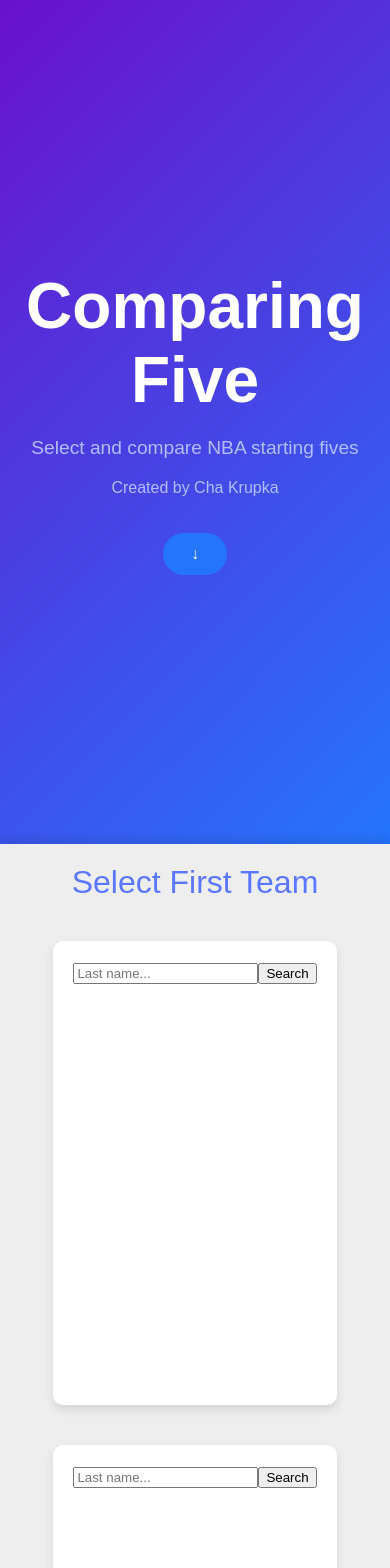
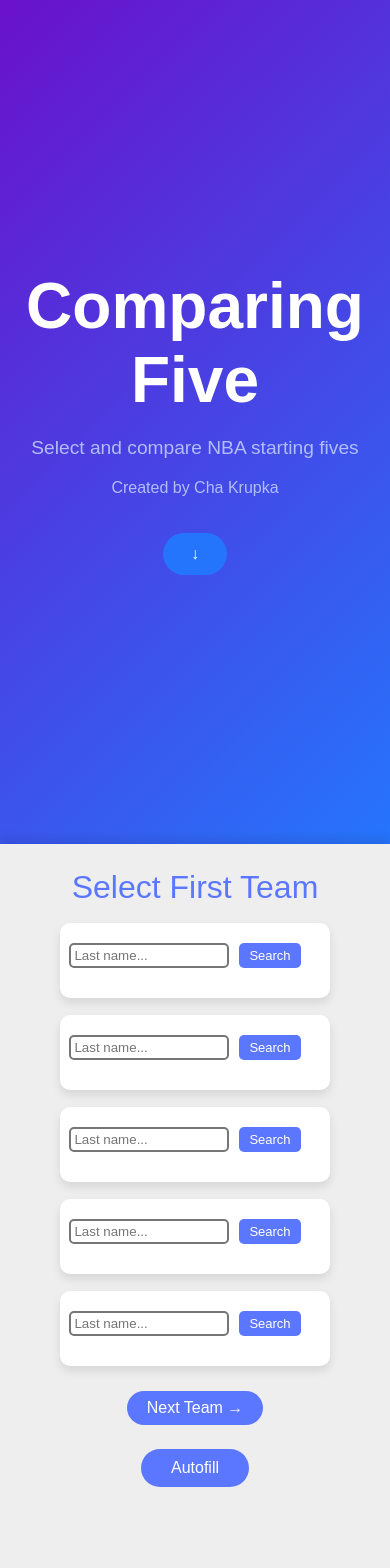
Before and after one commit to chakrupka/fivevfive, a React (Vite) app in the folder frontend/: page / in a window 390 px wide. Shown: the top 1568 px of the page. Built offline with nearby package versions, Linux system fonts and the light colour scheme.

Commit message:
overhauled for mobile

```diff
--- a/frontend/src/components/Comparison.jsx
+++ b/frontend/src/components/Comparison.jsx
@@ -10,7 +10,7 @@ import RecentNews from "./RecentNews"
  * @param {Object} teams - The teams data.
  * @returns {JSX.Element} Comparison component.
  */
-const Comparison = ({ teams }) => {
+const Comparison = ({ teams, isMobile }) => {
   // Intialize state hook: teamsData holds data for both teams
   const [teamsData, setTeamsData] = useState({})
 
--- a/frontend/src/components/PlayerSearchForm.jsx
+++ b/frontend/src/components/PlayerSearchForm.jsx
@@ -9,13 +9,16 @@
  */
 const PlayerSearchForm = ({ query, setQuery, handleSearch }) => (
   <form onSubmit={handleSearch}>
-    <div id='search-player'>
+    <div className='search-player'>
       <input
+        className='search-box'
         value={query}
         onChange={(e) => setQuery(e.target.value)}
         placeholder='Last name...'
       ></input>
-      <button type='submit'>Search</button>
+      <button type='submit' className='standard-button search'>
+        Search
+      </button>
     </div>
   </form>
 )
--- a/frontend/src/components/RecentNews.jsx
+++ b/frontend/src/components/RecentNews.jsx
@@ -79,7 +79,7 @@ const RecentNews = ({ teams }) => {
   if (news.length > 0) {
     return (
       <div className='news'>
-        <p>In the news: {news[newsIndex].key}</p>
+        <p>In the news:</p>
         <a href={news[newsIndex].playerNews.url}>
           {news[newsIndex].playerNews.title}
         </a>
--- a/frontend/src/components/SearchResults.jsx
+++ b/frontend/src/components/SearchResults.jsx
@@ -8,14 +8,14 @@
  */
 const SearchResults = ({ results, setSelectedPlayer }) => {
   return (
-    <div>
+    <div className='results'>
       {results.map(
         (player, index) => (
           console.log(player),
           (
             <p
               key={index}
-              id='result'
+              className='result'
               onClick={() => setSelectedPlayer({ playerInfo: player })}
             >
               {player.firstname} {player.lastname}
--- a/frontend/src/components/SearchedPlayer.jsx
+++ b/frontend/src/components/SearchedPlayer.jsx
@@ -10,15 +10,21 @@ const SearchedPlayer = ({ selectedPlayer, changePlayer }) => {
   // Unpack player information into HTML elements
   return (
     <div className='player'>
-      <p>
+      <div>
+        <p className='name'>
           {selectedPlayer.playerInfo.firstname}{" "}
           {selectedPlayer.playerInfo.lastname}
         </p>
-      <img src={selectedPlayer.playerHeadshot}></img>
+      </div>
+      <div className='headshot-and-stats'>
+        <img
+          src={selectedPlayer.playerHeadshot}
+          className='headshot-search'
+        ></img>
         <div className='stats'>
           {selectedPlayer.playerStats ? (
-          <div>
-            <p>Season Stats</p>
+            <>
+              <p style={{}}>Season Stats</p>
               <p>
                 {selectedPlayer.playerStats["PTS"]} /{" "}
                 {selectedPlayer.playerStats["AST"]} /{" "}
@@ -30,18 +36,18 @@ const SearchedPlayer = ({ selectedPlayer, changePlayer }) => {
                 {selectedPlayer.playerStats["FG3_PCT"]} /{" "}
                 {selectedPlayer.playerStats["FT_PCT"]}
               </p>
-          </div>
+            </>
           ) : (
             <p>Loading data...</p>
           )}
         </div>
+      </div>
       {selectedPlayer.playerStats && (
         <button
-          className='standard-button'
-          id='change-player'
+          className='standard-button change-player'
           onClick={changePlayer}
         >
-          Change
+          🅧
         </button>
       )}
     </div>
--- a/frontend/src/index.css
+++ b/frontend/src/index.css
@@ -1,10 +1,32 @@
-body, html {
+body,
+html {
   margin: 0;
   padding: 0;
-  font-family: 'Poppins', sans-serif;
+  font-family: "Poppins", sans-serif;
   background-color: #121212;
   color: #e0e0e0;
   overflow-x: hidden;
+}
+
+.mobileWarning {
+  position: fixed;
+  top: 0;
+  left: 0;
+  width: 100%;
+  height: 100%;
+  background-color: rgba(0, 0, 0, 0.75);
+  color: white;
+  display: flex;
+  justify-content: center;
+  align-items: center;
+  flex-direction: column;
+  z-index: 1000;
+}
+
+.mobileWarning p {
+  font-size: 18px;
+  padding: 20px;
+  text-align: center;
 }
 
 .title-background {
@@ -12,7 +34,7 @@ body, html {
   height: 100vh;
   display: flex;
   justify-content: center;
-  align-items:center;
+  align-items: center;
   color: #ffffff;
 }
 
@@ -32,7 +54,8 @@ body, html {
   max-width: 600px;
 }
 
-#titlelinktext, #titlelink {
+#titlelinktext,
+#titlelink {
   margin-top: 0vh;
   text-decoration: none;
   color: #b2befa;
@@ -65,14 +88,14 @@ body, html {
   background-color: #eeeeee;
   width: 100%;
   min-height: 100vh;
-  box-shadow: 0 -5px 10px rgba(0,0,0,0.1);
+  box-shadow: 0 -5px 10px rgba(0, 0, 0, 0.1);
   color: black;
 }
 
 .bigtext {
   font-size: 2em;
-  margin: 0;
-  padding: 20px;
+  margin: 0 0 0;
+  padding: 3vh 0 1vh 0;
   text-align: center;
   color: #5c77ff;
 }
@@ -80,72 +103,8 @@ body, html {
 .team-display {
   display: flex;
   flex-direction: row;
-  justify-content: space-around;
+  justify-content: center;
   flex-wrap: wrap;
-  transition: all 1s ease-in-out;
-}
-
-.player {
-  margin: 20px;
-  background-color: #fff;
-  border-radius: 10px;
-  padding: 20px;
-  padding-top: 5px;
-  height: 52vh;
-  min-width: 10vw;
-  display: flex;
-  flex-direction: column;
-  align-items: center;
-  box-shadow: 0px 5px 10px rgba(0,0,0,0.1);
-}
-
-#search-player {
-  margin-top: 2vh;
-}
-
-.stats{
-  text-align: center;
-  margin-top: 20px;
-  justify-content: center;
-  align-items: center;
-}
-
-.button-container {
-  display: flex;
-  justify-content: center;
-  padding: 2vh;
-}
-
-.standard-button {
-  padding: 10px 25px;
-  background-color: #5c77ff;
-  color: white;
-  border: none;
-  border-radius: 20px;
-  font-size: 1em;
-  cursor: pointer;
-  transition: background-color 0.3s ease;
-}
-
-.standard-button:hover {
-  background-color: #5c77ff;
-}
-
-#result:hover {
-  color: #5c77ff;
-  cursor: pointer;
-}
-
-.submit-teams {
-  margin: 1vw;
-  padding: 1em 5em;
-  border-radius: 40px;
-}
-
-#change-player {
-  display: flex;
-  justify-content: center;
-  align-content: center;
 }
 
 @keyframes slideOutLeft {
@@ -200,6 +159,169 @@ body, html {
   animation: slideOutRight 0.5s forwards;
 }
 
+.player {
+  margin: 10px 10px 10px;
+  background-color: #fff;
+  border-radius: 10px;
+  padding: 20px;
+  height: 47vh;
+  min-width: 10vw;
+  width: fit-content;
+  display: flex;
+  flex-direction: column;
+  justify-content: start;
+  align-items: center;
+  box-shadow: 0px 5px 10px rgba(0, 0, 0, 0.1);
+}
+
+#search-player {
+  margin-top: 2vh;
+}
+
+.stats {
+  text-align: center;
+  margin-top: 20px;
+  justify-content: center;
+  align-items: center;
+}
+
+.button-container {
+  display: flex;
+  justify-content: center;
+  padding: 2vh;
+}
+
+.standard-button {
+  padding: 10px 25px;
+  background-color: #5c77ff;
+  color: white;
+  border: none;
+  border-radius: 20px;
+  font-size: 1em;
+  cursor: pointer;
+  transition: background-color 0.3s ease;
+}
+
+.standard-button:hover {
+  background-color: #4d8efd;
+}
+
+.results {
+  overflow: scroll;
+  width: 250px;
+  text-align: center;
+}
+
+.result:hover {
+  color: #5c77ff;
+  cursor: pointer;
+}
+
+.standard-button.change-player {
+  display: flex;
+  justify-content: center;
+  align-content: center;
+  background-color: transparent;
+  color: #ff4760;
+  font-size: 3em;
+}
+
+.standard-button.search {
+  margin-left: 10px;
+  padding: 5px 10px;
+  border-radius: 5px;
+  font-size: small;
+}
+
+.standard-button.submit-teams {
+  margin: -10px 10px 10px;
+  padding: 15px 50px 15px;
+  border-radius: 40px;
+}
+
+.search-box {
+  padding: 3px;
+  border-style: solid;
+  border-radius: 5px;
+  width: 120px;
+}
+
+.headshot-search {
+  border-radius: 20px;
+}
+
+@media (max-width: 500px) {
+  .player {
+    display: flex;
+    flex-direction: column;
+    padding-top: 0px;
+    height: 200px;
+    max-height: fit-content;
+    width: 230px;
+    margin: 1vh 0 1vh 0;
+  }
+
+  .headshot-and-stats {
+    margin-left: 0px;
+    display: flex;
+    flex-direction: row;
+  }
+
+  .name {
+    font-weight: bold;
+  }
+
+  .headshot-search {
+    height: 150px;
+    width: 100px;
+  }
+
+  .search-player {
+    margin: 20px 0 10px;
+  }
+
+  .stats {
+    text-align: center;
+    margin-left: 20px;
+    margin: 5px 10px 10px 10px;
+  }
+
+  .button-container {
+    display: flex;
+    justify-content: center;
+    padding: 2vh;
+  }
+
+  .standard-button {
+    padding: 8px 20px;
+    background-color: #5c77ff;
+    color: white;
+    border: none;
+    border-radius: 20px;
+    font-size: 1em;
+    cursor: pointer;
+    transition: background-color 0.3s ease;
+  }
+
+  .standard-button.change-player {
+    color: #ff4760;
+    font-size: 2em;
+    padding: 0;
+    margin-left: 230px;
+    margin-top: -210px;
+  }
+
+  .standard-button.submit-teams {
+    margin: -10px 10px 10px;
+    padding: 10px 30px 10px;
+  }
+
+  .search-box {
+    width: 150px;
+    margin-left: -20px;
+  }
+}
+
 .comparison-display {
   background: linear-gradient(135deg, #975bd8 0%, #6e9ceb 100%);
   display: flex;
@@ -210,14 +332,15 @@ body, html {
   min-height: 100vh;
 }
 
-.team1-display, .team2-display {
+.results-display {
   display: flex;
   flex-direction: column;
   max-width: 100%;
   align-items: center;
 }
 
-.team1-player, .team2-player {
+.team1-player,
+.team2-player {
   display: flex;
   padding: 2vh;
   /* max-height: 15vh; */
@@ -245,7 +368,8 @@ body, html {
   border-radius: 40px;
 }
 
-.team1-player-info, .team2-player-info {
+.team1-player-info,
+.team2-player-info {
   color: black;
   font-weight: bold;
   min-width: 20vw;
@@ -306,27 +430,6 @@ body, html {
   align-items: center;
 }
 
-.mobileWarning {
-  position: fixed;
-  top: 0;
-  left: 0;
-  width: 100%;
-  height: 100%;
-  background-color: rgba(0,0,0,0.75);
-  color: white;
-  display: flex;
-  justify-content: center;
-  align-items: center;
-  flex-direction: column;
-  z-index: 1000;
-}
-
-.mobileWarning p {
-  font-size: 18px;
-  padding: 20px;
-  text-align: center;
-}
-
 .news {
   display: flex;
   flex-direction: column;
@@ -346,7 +449,7 @@ body, html {
 
 .news a {
   text-decoration: none;
-  color: black;;
+  color: black;
   max-height: 10vh;
   transition: all 0.3s ease;
 }
@@ -371,3 +474,89 @@ body, html {
 .standard-button-news:hover {
   background-color: #5c77ff;
 }
+
+@media (max-width: 500px) {
+  .comparison-display {
+    background: linear-gradient(135deg, #975bd8 0%, #6e9ceb 100%);
+    height: 100vh;
+    display: flex;
+  }
+
+  .results-display {
+    padding: 0px 10px 0px;
+    display: flex;
+    flex-direction: column;
+    justify-content: space-around;
+    color: transparent;
+  }
+
+  .player-headshot {
+    height: 120px;
+    width: 80px;
+    border-radius: 20px;
+    margin-bottom: 3vh;
+  }
+
+  .infographs {
+    padding: 20px;
+    display: flex;
+    flex-direction: column;
+    align-items: center;
+    text-align: center;
+  }
+
+  .stat-title {
+    padding-left: 1vw;
+    padding-right: 1vw;
+    padding-bottom: 5px;
+    color: black;
+    font-weight: bold;
+    font-size: 20px;
+  }
+
+  .team-totals {
+    display: flex;
+    flex-direction: row;
+    justify-content: center;
+  }
+
+  .team-stat {
+    margin: 1vh;
+    margin-top: -2vh;
+    padding-left: 0.5vw;
+    padding-right: 0.5vw;
+    font-size: 20px;
+    color: black;
+  }
+
+  .team-stat.more {
+    background-color: rgb(5, 168, 5);
+  }
+
+  .news {
+    display: flex;
+    flex-direction: column;
+    justify-content: center;
+    align-items: center;
+    text-align: left;
+    font-size: 1.1em;
+    max-width: 150px;
+  }
+
+  .news p {
+    color: black;
+    text-align: center;
+    text-decoration: underline;
+  }
+
+  .news a {
+    text-decoration: none;
+    color: black;
+    max-height: 10vh;
+    overflow: scroll;
+  }
+
+  .news a:hover {
+    color: #324185;
+  }
+}
```
Also changed, not shown: frontend/src/components/ComparedPlayer.jsx (+18 -7 lines). Lines whose indentation alone changed are shown as unchanged.
